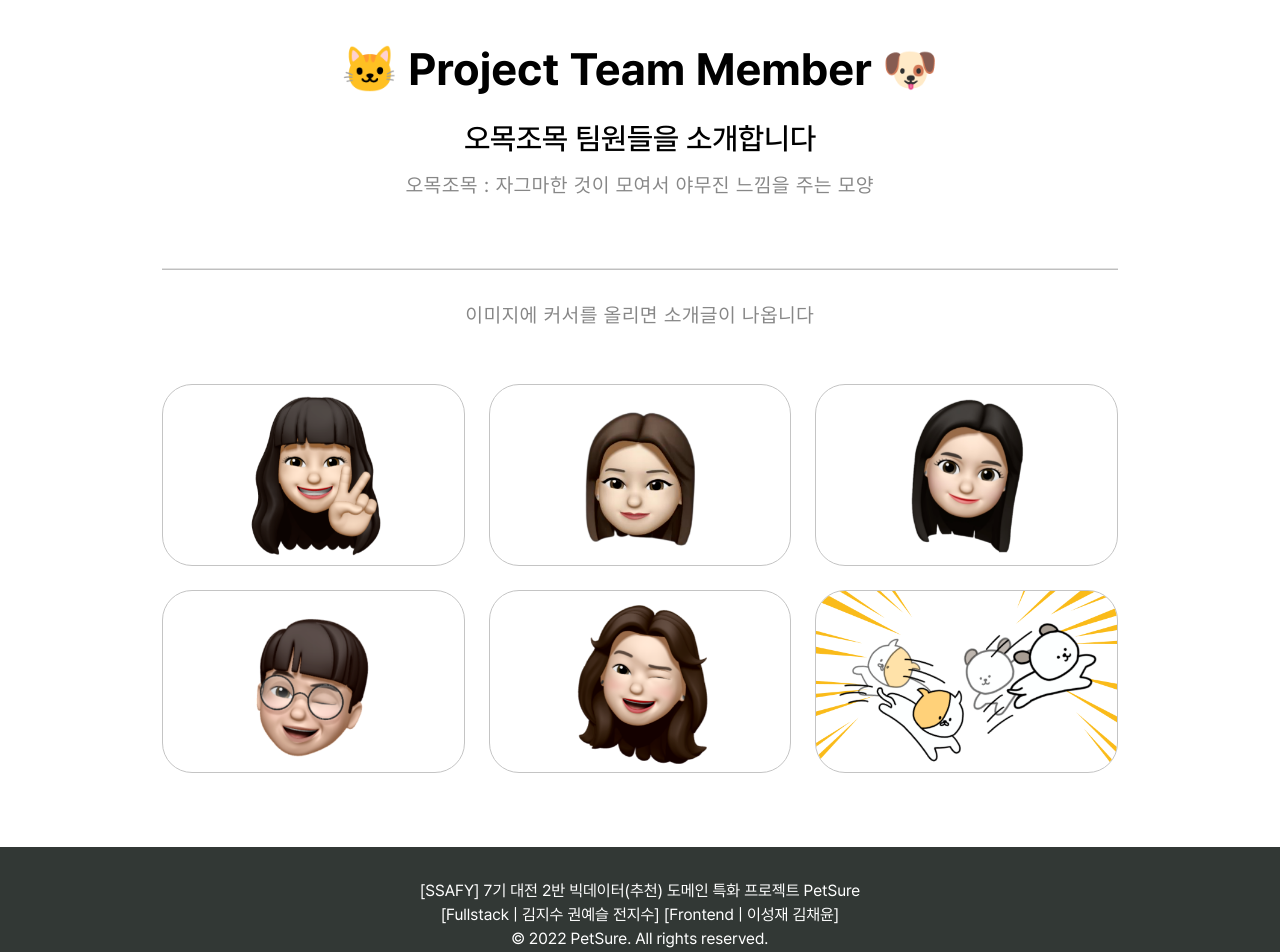
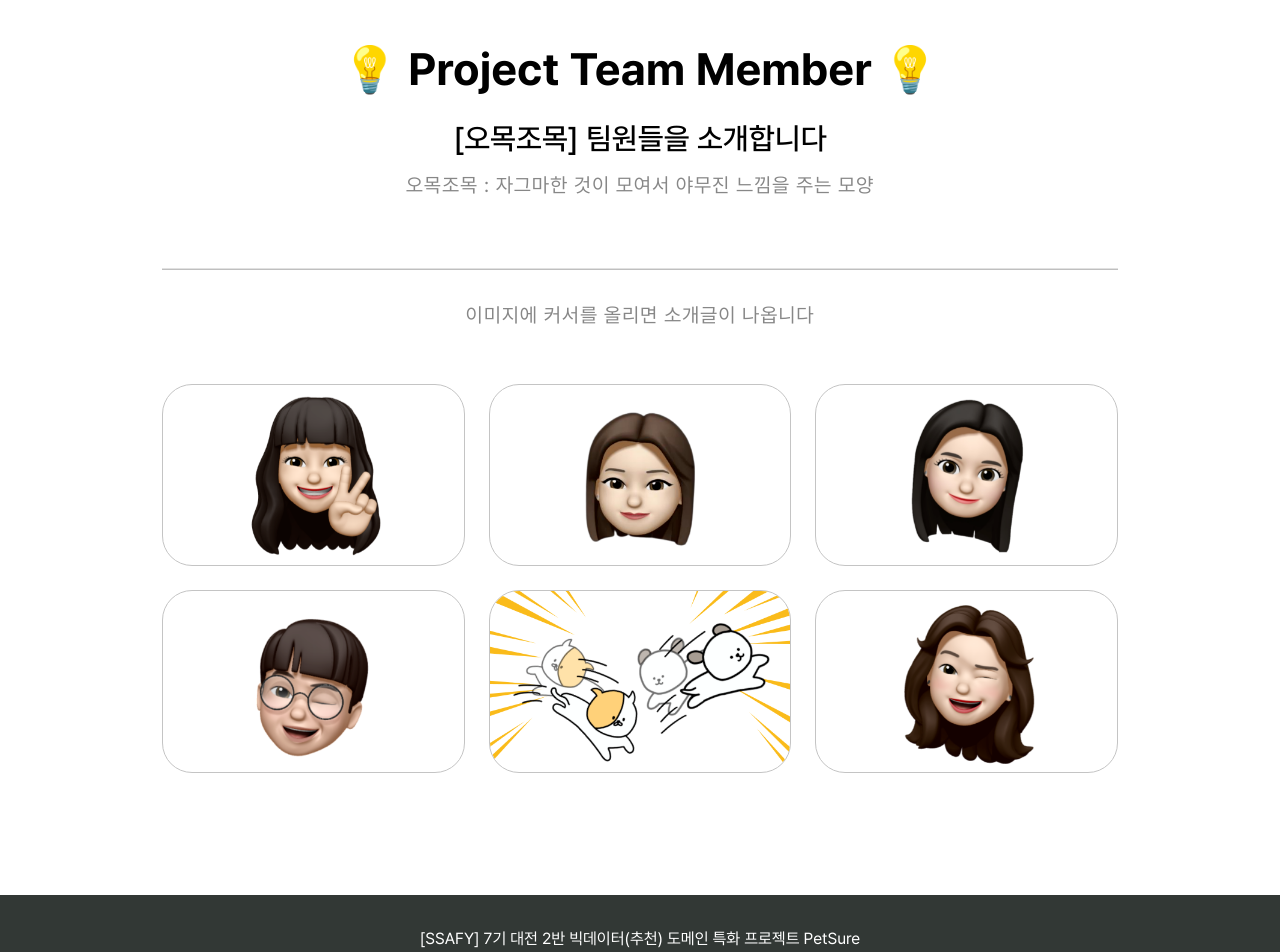
Before and after one commit to jijisusu3/Petsure, a React (Create React App) app in the folder front/: page /aboutus in a window 1280 px wide. Shown: the part 320-1272 px from the top of the page. Built offline with nearby package versions, Linux system fonts and the light colour scheme.

Commit message:
feat(about us add): aboutus add

```diff
--- a/front/src/components/aboutus/AboutUs.module.css
+++ b/front/src/components/aboutus/AboutUs.module.css
@@ -230,6 +230,7 @@ body {
   transition: 0.5s ease-in-out;
   opacity: 0;
   width: 100%;
+  white-space: pre-wrap;
 }
 .proj_imgbx:hover .proj_txtx {
   top: 50%;
--- a/front/src/components/aboutus/Projects.js
+++ b/front/src/components/aboutus/Projects.js
@@ -15,7 +15,7 @@ export const Projects = () => {
   const projects = [
     {
       title: '김지수',
-      description: 'Team Leader / FullStack Developer',
+      description: 'Team Leader / FullStack Developer \n 배포',
       imgUrl: projImg1,
     },
     {
@@ -34,14 +34,14 @@ export const Projects = () => {
       imgUrl: projImg4,
     },
     {
+      title: '✨PetSure 마스코트✨',
+      description: '🐱냥이와 멍이🐶',
+      imgUrl: projImg6,
+    },
+    {
       title: '김채윤',
       description: 'FrontEnd Developer',
       imgUrl: projImg5,
-    },
-    {
-      title: '✨PetSure 마스코트✨',
-      description: '냥이와 멍이',
-      imgUrl: projImg6,
     },
   ];
 
@@ -56,9 +56,9 @@ export const Projects = () => {
                   {/* <span className={classes.tagline}>About us</span> */}
                   <br />
                   <br />
-                  <h2 className={classes.font_black}> 🐱 Project Team Member 🐶</h2>
+                  <h2 className={classes.font_black}>💡 Project Team Member 💡</h2>
                   <br />
-                  <h3 className={classes.font_black}> 오목조목 팀원들을 소개합니다 </h3>
+                  <h3 className={classes.font_black}> [오목조목] 팀원들을 소개합니다 </h3>
                   <p>오목조목 : 자그마한 것이 모여서 야무진 느낌을 주는 모양</p>
                   <br />
                   <hr />
--- a/front/src/components/common/FooterBar.module.css
+++ b/front/src/components/common/FooterBar.module.css
@@ -1,5 +1,5 @@
 .footerBar {
-  /* margin-top: 3rem; */
+  margin-top: 3rem;
   display: flex;
   justify-content: center;
   padding: 32px;
```
Also changed, not shown: front/src/components/aboutus/Banner.js (+0 -11 lines).
